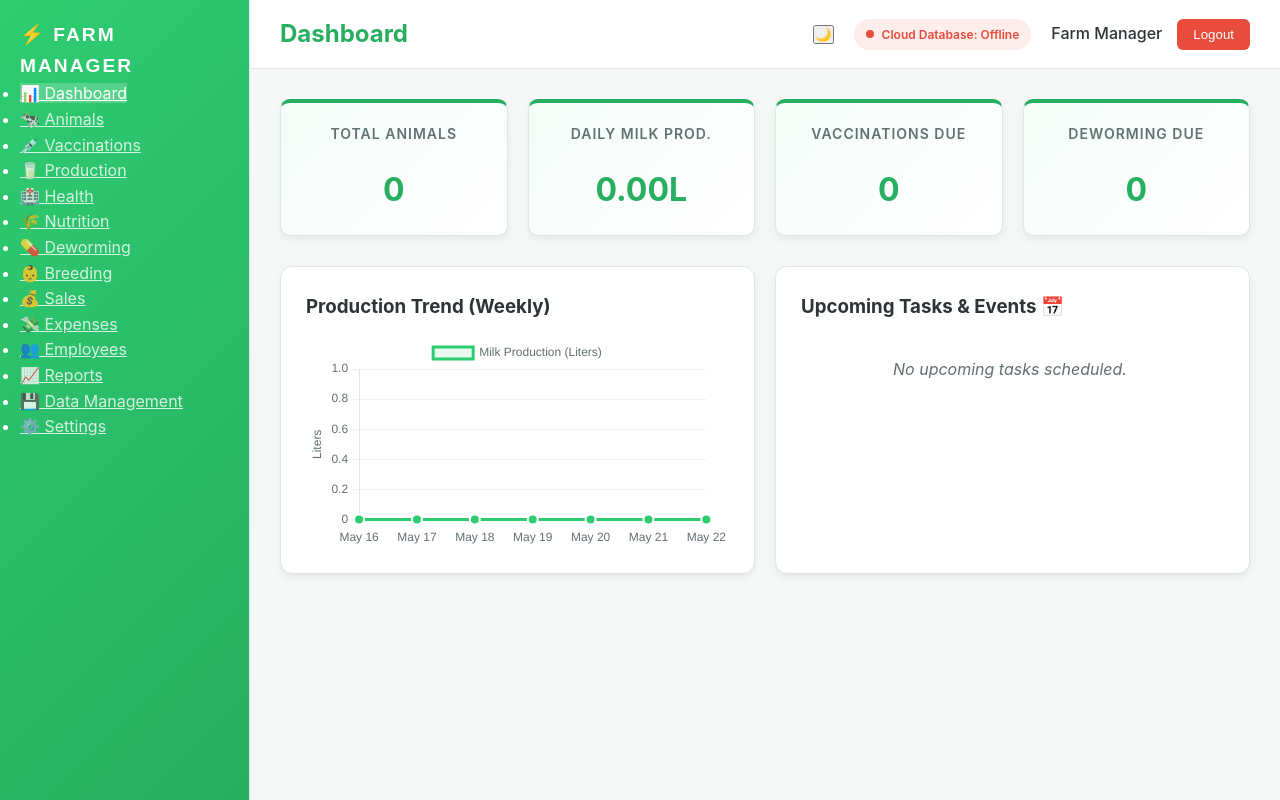
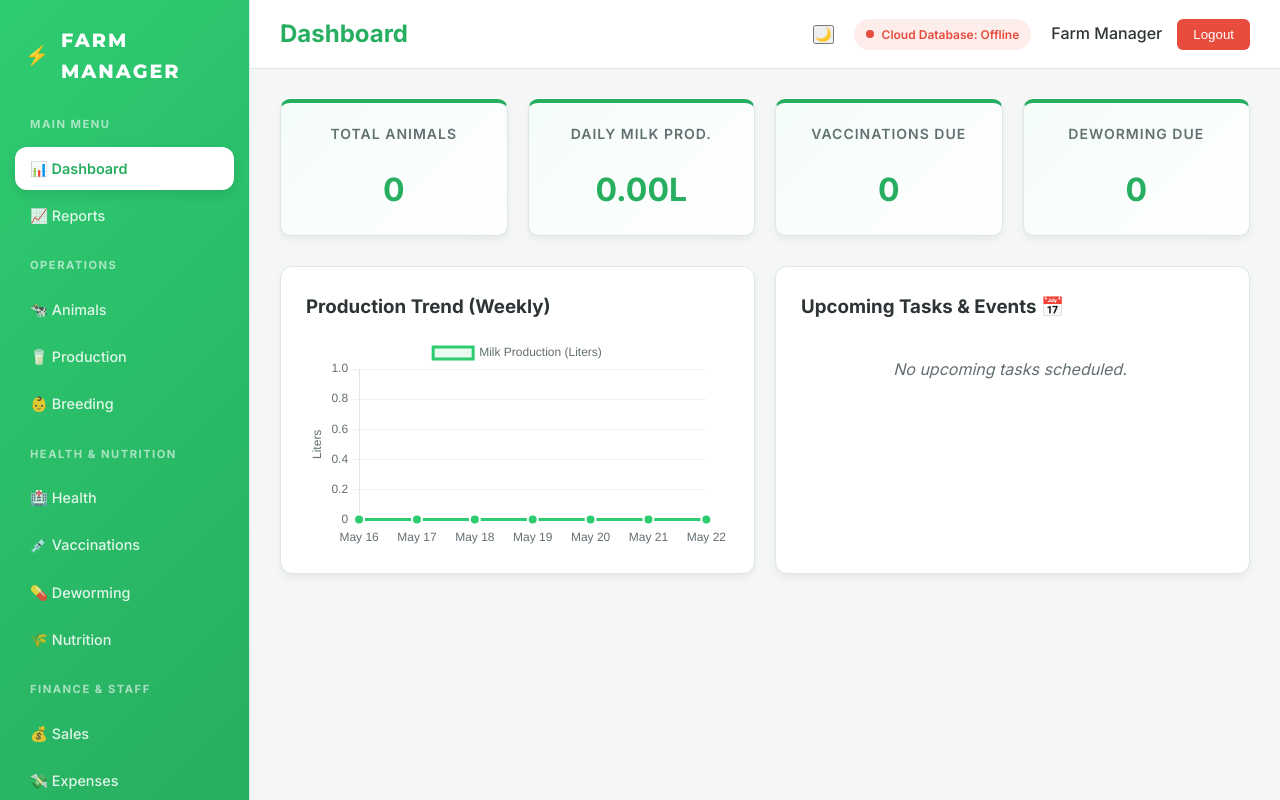
Before and after one commit to Nevyseal/smartfarm, a website: page index.html in a window 1280 px wide. Drawn offline with nearby package versions, Linux system fonts and the light colour scheme; no server answers.

Commit message:
UI: Professional Sidebar overhaul with section grouping, modern active states, and refined typography

```diff
--- a/css/style.css
+++ b/css/style.css
@@ -67,37 +67,99 @@ body {
 .sidebar {
     background: var(--sidebar-bg);
     color: var(--sidebar-text);
-    padding: 20px;
+    padding: 25px 15px;
     overflow-y: auto;
     box-shadow: var(--shadow);
     border-right: 1px solid var(--border-color);
     transition: var(--transition);
+    display: flex;
+    flex-direction: column;
+    gap: 20px;
 }
 
-.sidebar h1 {
-    color: var(--sidebar-text);
+.sidebar .logo {
+    padding: 0 10px;
+    margin-bottom: 10px;
+}
+
+.sidebar .logo h1 {
+    font-family: 'Montserrat', sans-serif;
+    letter-spacing: 1px;
+    text-transform: uppercase;
+    font-weight: 800;
+    font-size: 1.1rem;
+    color: white;
+    display: flex;
+    align-items: center;
+    gap: 10px;
+}
+
+.sidebar-section {
+    display: flex;
+    flex-direction: column;
+    gap: 8px;
+}
+
+.section-title {
+    font-size: 0.7rem;
+    text-transform: uppercase;
+    letter-spacing: 1.5px;
+    font-weight: 700;
+    color: rgba(255, 255, 255, 0.6);
+    padding: 0 15px;
+    margin-bottom: 5px;
+}
+
+[data-theme="dark"] .section-title {
+    color: var(--text-light);
+}
+
+.nav-menu {
+    list-style: none;
+    display: flex;
+    flex-direction: column;
+    gap: 4px;
 }
 
 .nav-link {
-    color: var(--sidebar-text);
-    opacity: 0.8;
+    display: flex;
+    align-items: center;
+    gap: 12px;
+    color: rgba(255, 255, 255, 0.85);
+    text-decoration: none;
+    padding: 10px 15px;
+    border-radius: 12px;
+    transition: all 0.2s cubic-bezier(0.4, 0, 0.2, 1);
+    font-size: 0.9rem;
+    font-weight: 500;
+}
+
+.nav-link:hover {
+    background-color: rgba(255, 255, 255, 0.15);
+    color: white;
+    transform: translateX(4px);
+}
+
+.nav-link.active {
+    background-color: white;
+    color: var(--primary-color);
+    font-weight: 600;
+    box-shadow: 0 4px 12px rgba(0, 0, 0, 0.1);
 }
 
 [data-theme="dark"] .nav-link {
     color: var(--text-light);
 }
 
-.nav-link:hover,
-.nav-link.active {
-    background-color: rgba(255, 255, 255, 0.2);
-    opacity: 1;
-    color: white;
+[data-theme="dark"] .nav-link:hover {
+    background-color: rgba(39, 174, 96, 0.1);
+    color: var(--primary-color);
 }
 
-[data-theme="dark"] .nav-link:hover,
 [data-theme="dark"] .nav-link.active {
-    background-color: rgba(39, 174, 96, 0.2);
-    color: var(--primary-color);
+    background-color: var(--primary-color);
+    color: white;
+    box-shadow: 0 4px 15px rgba(46, 204, 113, 0.3);
 }
 
 .main-content {
--- a/index.html
+++ b/index.html
@@ -4,6 +4,9 @@
     <meta charset="UTF-8">
     <meta name="viewport" content="width=device-width, initial-scale=1.0">
     <title>🌾 Smart Farm Manager</title>
+    <link rel="preconnect" href="https://fonts.googleapis.com">
+    <link rel="preconnect" href="https://fonts.gstatic.com" crossorigin>
+    <link href="https://fonts.googleapis.com/css2?family=Inter:wght@400;500;600;700;800&family=Montserrat:wght@700;800&display=swap" rel="stylesheet">
     <link rel="stylesheet" href="css/style.css">
     <script src="https://cdn.jsdelivr.net/npm/chart.js@3.9.1/dist/chart.min.js"></script>
     <script src="https://www.gstatic.com/firebasejs/9.22.0/firebase-app-compat.js"></script>
@@ -20,22 +23,50 @@
             <div class="logo">
                 <h1><span>⚡</span> FARM MANAGER</h1>
             </div>
+
+            <div class="sidebar-section">
+                <p class="section-title">Main Menu</p>
                 <ul class="nav-menu">
                     <li><a href="#" data-tab="dashboard" class="nav-link active">📊 Dashboard</a></li>
+                    <li><a href="#" data-tab="reports" class="nav-link">📈 Reports</a></li>
+                </ul>
+            </div>
+
+            <div class="sidebar-section">
+                <p class="section-title">Operations</p>
+                <ul class="nav-menu">
                     <li><a href="#" data-tab="animals" class="nav-link">🐄 Animals</a></li>
+                    <li><a href="#" data-tab="production" class="nav-link">🥛 Production</a></li>
+                    <li><a href="#" data-tab="breeding" class="nav-link">👶 Breeding</a></li>
+                </ul>
+            </div>
+
+            <div class="sidebar-section">
+                <p class="section-title">Health & Nutrition</p>
+                <ul class="nav-menu">
+                    <li><a href="#" data-tab="health" class="nav-link">🏥 Health</a></li>
                     <li><a href="#" data-tab="vaccinations" class="nav-link">💉 Vaccinations</a></li>
-                <li><a href="#" data-tab="production" class="nav-link">🥛 Production</a></li>
-                <li><a href="#" data-tab="health" class="nav-link">🏥 Health</a></li>
+                    <li><a href="#" data-tab="deworming" class="nav-link">💊 Deworming</a></li>
                     <li><a href="#" data-tab="nutrition" class="nav-link">🌾 Nutrition</a></li>
-                <li><a href="#" data-tab="deworming" class="nav-link">💊 Deworming</a></li>
-                <li><a href="#" data-tab="breeding" class="nav-link">👶 Breeding</a></li>
+                </ul>
+            </div>
+
+            <div class="sidebar-section">
+                <p class="section-title">Finance & Staff</p>
+                <ul class="nav-menu">
                     <li><a href="#" data-tab="sales" class="nav-link">💰 Sales</a></li>
                     <li><a href="#" data-tab="expenses" class="nav-link">💸 Expenses</a></li>
                     <li><a href="#" data-tab="employees" class="nav-link">👥 Employees</a></li>
-                <li><a href="#" data-tab="reports" class="nav-link">📈 Reports</a></li>
+                </ul>
+            </div>
+
+            <div class="sidebar-section">
+                <p class="section-title">Management</p>
+                <ul class="nav-menu">
                     <li><a href="#" data-tab="data-management" class="nav-link">💾 Data Management</a></li>
                     <li><a href="#" data-tab="settings" class="nav-link">⚙️ Settings</a></li>
                 </ul>
+            </div>
         </nav>
 
         <!-- Main Content -->
```
Lines whose indentation alone changed are shown as unchanged.
